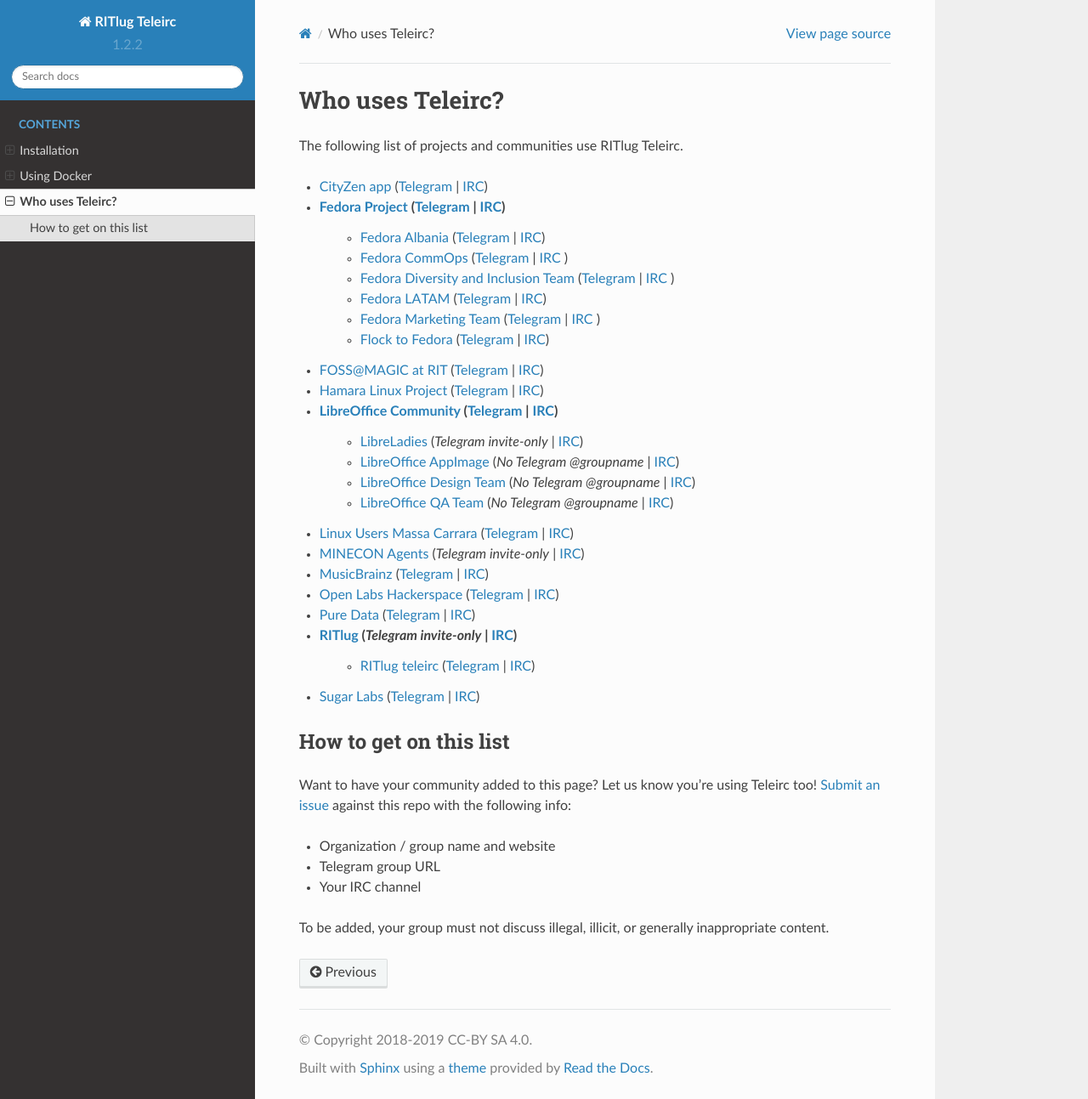
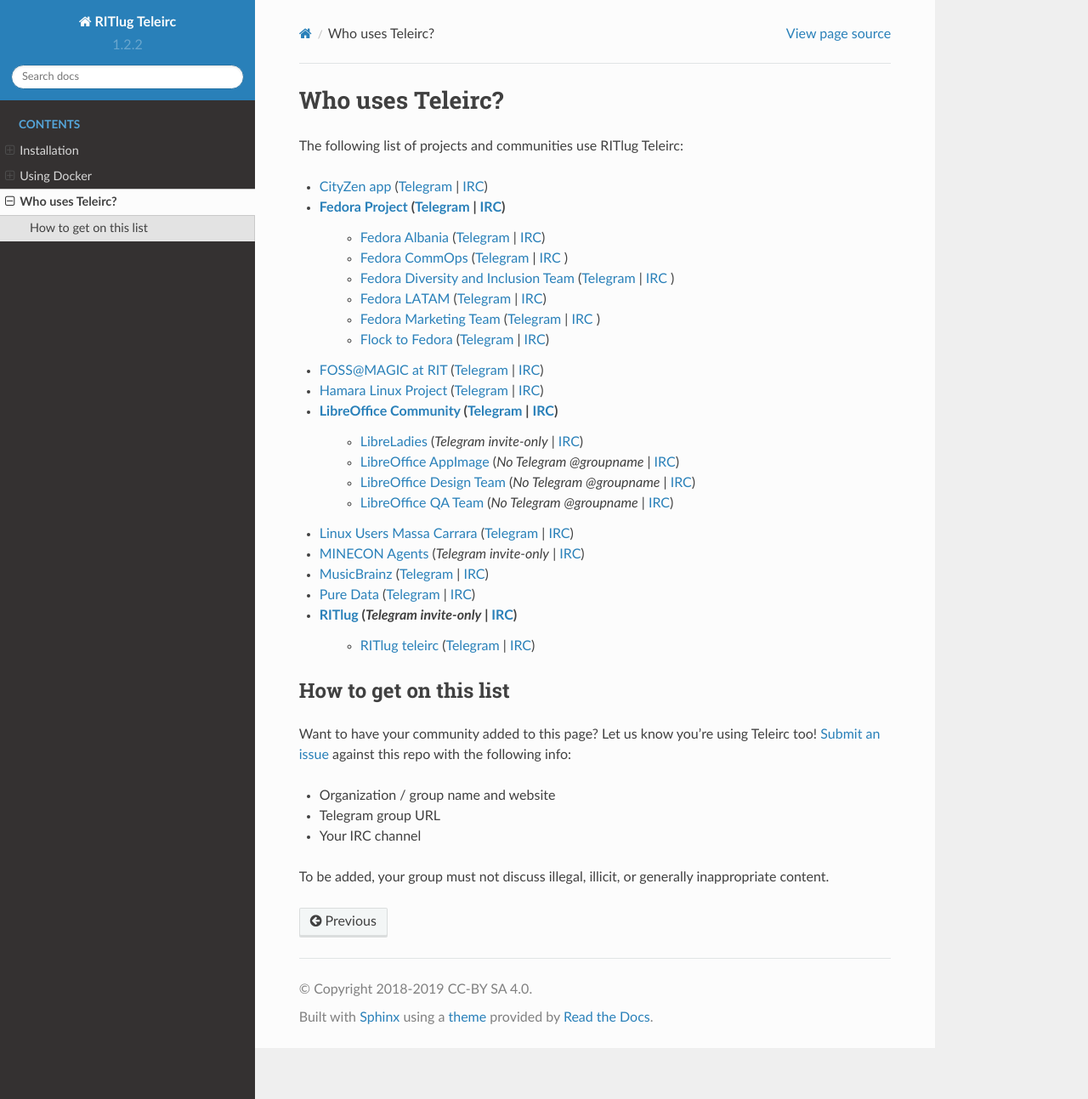
Before and after one commit to RITlug/teleirc, a Sphinx documentation site: the page built from docs/who-uses-teleirc.rst, in a window 1280 px wide and 1293 px high. Shown: the whole window at 85% size. Built offline with Sphinx 7.4.7 and the Read the Docs theme 2.0.0, drawn with Linux system fonts in a browser that asks for light colours; formulas are drawn with MathJax 3.

Commit message:
docs: Update communities currently using / not using Teleirc

```diff
--- a/docs/who-uses-teleirc.rst
+++ b/docs/who-uses-teleirc.rst
@@ -2,7 +2,7 @@
 Who uses Teleirc?
 #################
 
-The following list of projects and communities use RITlug Teleirc.
+The following list of projects and communities use RITlug Teleirc:
 
 -  `CityZen app <https://cityzenapp.co>`_ (`Telegram <https://t.me/CityZenApp>`_ | `IRC <https://webchat.freenode.net/?channels=cityzen>`_)
 
@@ -10,7 +10,7 @@
     -  `Fedora Albania <https://www.facebook.com/fedorasq/>`_ (`Telegram <https://t.me/FedoraAlbania>`_ | `IRC <https://webchat.freenode.net/?channels=fedora-sq>`_)
     -  `Fedora CommOps <https://docs.fedoraproject.org/en-US/commops/>`_ (`Telegram <https://t.me/fedoracommops>`_ | `IRC <https://webchat.freenode.net/?channels=fedora-commops>`_ )
     -  `Fedora Diversity and Inclusion Team <https://docs.fedoraproject.org/en-US/diversity-inclusion/team/>`_ (`Telegram <https://t.me/fedoradiversity>`_ | `IRC <https://webchat.freenode.net/?channels=fedora-diversity>`_ )
-    -  `Fedora LATAM <http://fedoracommunity.org/latam>`__ (`Telegram <https://t.me/fedoralatam>`__ | `IRC <https://webchat.freenode.net/?channels=fedora-latam>`__)
+    -  `Fedora LATAM <http://fedoracommunity.org/latam>`__ (`Telegram <https://t.me/fedoralat>`__ | `IRC <https://webchat.freenode.net/?channels=fedora-latam>`__)
     -  `Fedora Marketing Team <https://fedoraproject.org/wiki/Marketing>`_ (`Telegram <https://t.me/fedoramktg>`_ | `IRC <https://webchat.freenode.net/?channels=fedora-mktg>`_ )
     -  `Flock to Fedora <https://flocktofedora.org>`_ (`Telegram <https://t.me/flocktofedora>`_ | `IRC <https://webchat.freenode.net/?channels=fedora-flock>`_)
 
@@ -31,14 +31,10 @@
 
 -  `MusicBrainz <https://musicbrainz.org/doc/About>`_ (`Telegram <https://t.me/musicbrainz>`_ | `IRC <https://webchat.freenode.net/?channels=musicbrainz-telegram>`_)
 
--  `Open Labs Hackerspace <https://openlabs.cc>`_ (`Telegram <https://t.me/openlabs>`_ | `IRC <https://webchat.freenode.net/?channels=openlabs-albania>`_)
-
 -  `Pure Data <https://puredata.info/>`_ (`Telegram <https://t.me/puredata>`_ | `IRC <https://webchat.freenode.net/?channels=dataflow>`_)
 
 -  `RITlug <http://ritlug.com>`_ (*Telegram invite-only* | `IRC <https://webchat.freenode.net/?channels=ritlug>`_)
     -  `RITlug teleirc <https://github.com/RITlug/teleirc>`_ (`Telegram <https://t.me/teleirc>`_ \| `IRC <https://webchat.freenode.net/?channels=ritlug-teleirc>`_)
-
--  `Sugar Labs <https://sugarlabs.org/>`_ (`Telegram <https://t.me/sugarirc>`_ | `IRC <https://webchat.freenode.net/?channels=sugar>`_)
 
 
 ***********************
```
